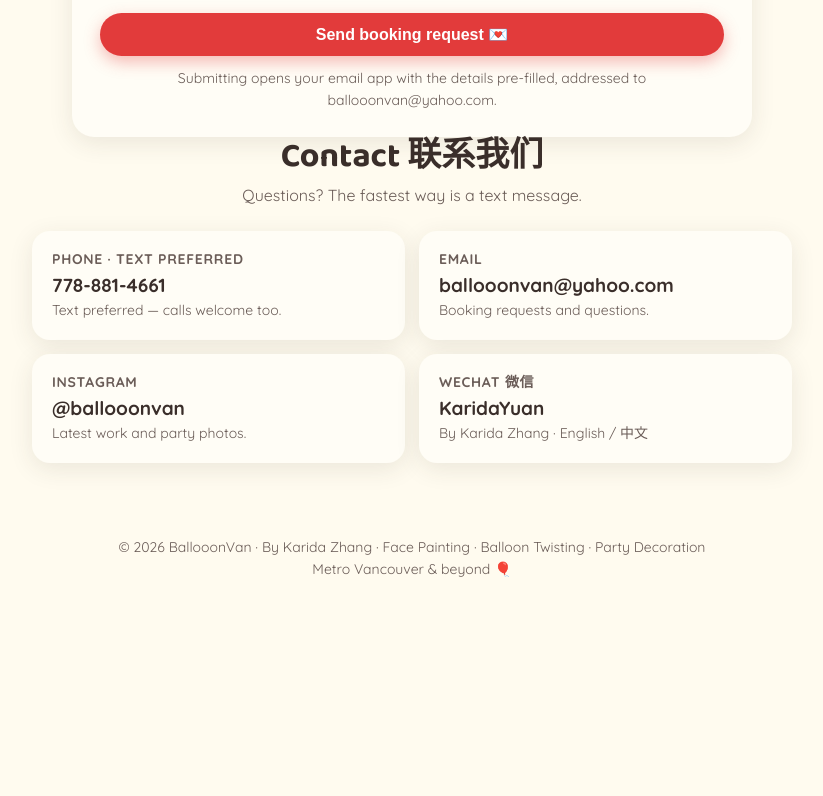
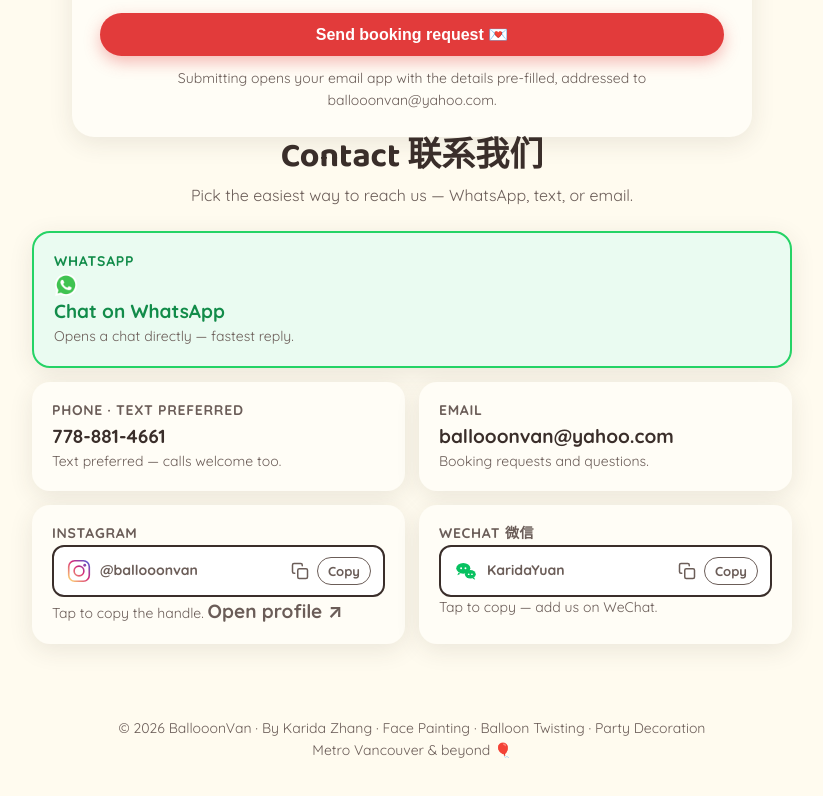
Before and after one commit to karidazhang-beep/ballooonvan-website, a plain HTML site: page index.html in a window 1280 px wide. Shown: the part 4237-5033 px from the top of the page, without its empty margins (228-1051 px from the left). Before the commit the page ends 4907 px from the top, so only its background shows below. Drawn offline with Linux system fonts and the light colour scheme.

Commit message:
Redesign Contact: WhatsApp button, email button, tap-to-copy handles (keep her carousel order)

```diff
--- a/content/instagram.json
+++ b/content/instagram.json
@@ -47,7 +47,7 @@
     },
     {
       "image": "/assets/gallery/ig-ocean-arm.jpg",
-      "caption": "Ocean arm painting — little fish",
+      "caption": "Ocean arm painting \u2014 little fish",
       "post": "https://www.instagram.com/p/DbrNASnATPe/"
     },
     {
--- a/index.html
+++ b/index.html
@@ -122,6 +122,19 @@ form.booking{max-width:680px;margin:0 auto;background:var(--card);border-radius:
 .contact-item a{font-weight:700;font-size:19px;text-decoration:none}
 .contact-item a:hover{text-decoration:underline}
 .contact-item span{font-size:14px;color:var(--ink-soft);display:block}
+.contact-item.whatsapp{grid-column:1/-1;background:#EAFBF1;border:2px solid #25D366}
+.contact-item.whatsapp b{color:#128C4A}
+.contact-item.whatsapp a{color:#128C4A}
+.contact-item .ic{width:22px;height:22px;vertical-align:-4px;margin-right:6px}
+.wa-icon{width:24px;height:24px;vertical-align:-5px;margin-right:6px}
+.copy-chip{display:flex;align-items:center;gap:8px;width:100%;background:#fff;border:2px solid var(--ink);border-radius:12px;padding:10px 12px;font:inherit;font-weight:700;font-size:19px;color:var(--ink);cursor:pointer;text-align:left}
+.copy-chip:hover{background:#FFF6D6}
+.copy-chip.copied{border-color:var(--green);background:#E7F6EF}
+.copy-chip .chip-icon{width:26px;height:26px;flex:none}
+.copy-chip .chip-handle{flex:1;overflow:hidden;text-overflow:ellipsis;white-space:nowrap}
+.copy-chip .copy-state{font-size:13px;font-weight:700;color:var(--ink-soft);border:1.5px solid var(--ink-soft);border-radius:999px;padding:3px 10px;flex:none}
+.copy-chip.copied .copy-state{color:var(--green);border-color:var(--green)}
+.copy-chip .copy-icon{width:18px;height:18px;flex:none;color:var(--ink-soft)}
 footer{margin-top:48px;padding:26px 0 90px;text-align:center;color:var(--ink-soft);font-size:14px}
 .sticky-bar{position:fixed;left:0;right:0;bottom:0;z-index:60;display:none;gap:10px;padding:10px 14px calc(10px + env(safe-area-inset-bottom));background:rgba(255,251,239,.96);border-top:2px solid #F0DFB2}
 .sticky-bar a{flex:1;text-align:center}
@@ -291,12 +304,13 @@ footer{margin-top:48px;padding:26px 0 90px;text-align:center;color:var(--ink-sof
 
   <section id="contact" class="wrap">
     <h2>Contact 联系我们</h2>
-    <p class="sub">Questions? The fastest way is a text message.</p>
+    <p class="sub">Pick the easiest way to reach us — WhatsApp, text, or email.</p>
     <div class="contact-grid">
-      <div class="contact-item"><b>Phone · Text preferred</b><a href="tel:+17788814661" data-phone-tel>778-881-4661</a><span>Text preferred — calls welcome too.</span></div>
-      <div class="contact-item"><b>Email</b><a href="mailto:ballooonvan@yahoo.com" data-email>ballooonvan@yahoo.com</a><span>Booking requests and questions.</span></div>
-      <div class="contact-item"><b>Instagram</b><a href="https://www.instagram.com/ballooonvan" target="_blank" rel="noopener">@ballooonvan</a><span>Latest work and party photos.</span></div>
-      <div class="contact-item"><b>WeChat 微信</b><a href="#" onclick="return false">KaridaYuan</a><span>By Karida Zhang · English / 中文</span></div>
+      <div class="contact-item whatsapp"><b>WhatsApp</b><a href="https://wa.me/17788814661?text=Hi%20BallooonVan!%20I%27d%20like%20to%20ask%20about%20booking%20a%20party" target="_blank" rel="noopener" data-whatsapp><img class="wa-icon" src="/assets/whatsapp-icon.png" alt="WhatsApp">Chat on WhatsApp</a><span>Opens a chat directly — fastest reply.</span></div>
+      <div class="contact-item"><b>Phone · Text preferred</b><a href="tel:+17788814661" data-phone-tel><svg class="ic" viewBox="0 0 24 24" fill="none" stroke="currentColor" stroke-width="2" stroke-linecap="round" stroke-linejoin="round" aria-hidden="true"><path d="M22 16.92v3a2 2 0 0 1-2.18 2 19.79 19.79 0 0 1-8.63-3.07 19.5 19.5 0 0 1-6-6 19.79 19.79 0 0 1-3.07-8.67A2 2 0 0 1 4.11 2h3a2 2 0 0 1 2 1.72 12.84 12.84 0 0 0 .7 2.81 2 2 0 0 1-.45 2.11L8.09 9.91a16 16 0 0 0 6 6l1.27-1.27a2 2 0 0 1 2.11-.45 12.84 12.84 0 0 0 2.81.7A2 2 0 0 1 22 16.92z"/></svg>778-881-4661</a><span>Text preferred — calls welcome too.</span></div>
+      <div class="contact-item"><b>Email</b><a href="mailto:ballooonvan@yahoo.com" data-email><svg class="ic" viewBox="0 0 24 24" fill="none" stroke="currentColor" stroke-width="2" stroke-linecap="round" stroke-linejoin="round" aria-hidden="true"><path d="M4 4h16c1.1 0 2 .9 2 2v12c0 1.1-.9 2-2 2H4c-1.1 0-2-.9-2-2V6c0-1.1.9-2 2-2z"/><polyline points="22,6 12,13 2,6"/></svg>ballooonvan@yahoo.com</a><span>Booking requests and questions.</span></div>
+      <div class="contact-item"><b>Instagram</b><button class="copy-chip" type="button" onclick="copyHandle(this, '@ballooonvan')"><svg class="chip-icon" viewBox="0 0 48 48" fill="none" aria-hidden="true"><defs><linearGradient id="igGrad2" x1="6" y1="42" x2="42" y2="6" gradientUnits="userSpaceOnUse"><stop stop-color="#FEDA75"/><stop offset=".55" stop-color="#D62976"/><stop offset="1" stop-color="#4F5BD5"/></linearGradient></defs><rect x="5" y="5" width="38" height="38" rx="11" stroke="url(#igGrad2)" stroke-width="3"/><circle cx="24" cy="24" r="9" stroke="url(#igGrad2)" stroke-width="3"/><circle cx="34.6" cy="13.4" r="2.6" fill="url(#igGrad2)"/></svg><span class="chip-handle">@ballooonvan</span><svg class="copy-icon" viewBox="0 0 24 24" fill="none" stroke="currentColor" stroke-width="2" stroke-linecap="round" stroke-linejoin="round" aria-hidden="true"><rect x="9" y="9" width="13" height="13" rx="2"/><path d="M5 15H4a2 2 0 0 1-2-2V4a2 2 0 0 1 2-2h9a2 2 0 0 1 2 2v1"/></svg><span class="copy-state">Copy</span></button><span>Tap to copy the handle. <a href="https://www.instagram.com/ballooonvan" target="_blank" rel="noopener">Open profile ↗</a></span></div>
+      <div class="contact-item"><b>WeChat 微信</b><button class="copy-chip" type="button" onclick="copyHandle(this, 'KaridaYuan')"><svg class="chip-icon" viewBox="0 0 48 48" aria-hidden="true"><ellipse cx="19" cy="19" rx="13" ry="10" fill="#07C160"/><path d="M10 27l-2 5 6-3z" fill="#07C160"/><ellipse cx="32" cy="30" rx="10" ry="8" fill="#07C160"/><path d="M39 36l2 4-5-2z" fill="#07C160"/><circle cx="15" cy="19" r="1.8" fill="#fff"/><circle cx="23" cy="19" r="1.8" fill="#fff"/><circle cx="29" cy="30" r="1.6" fill="#fff"/><circle cx="35" cy="30" r="1.6" fill="#fff"/></svg><span class="chip-handle">KaridaYuan</span><svg class="copy-icon" viewBox="0 0 24 24" fill="none" stroke="currentColor" stroke-width="2" stroke-linecap="round" stroke-linejoin="round" aria-hidden="true"><rect x="9" y="9" width="13" height="13" rx="2"/><path d="M5 15H4a2 2 0 0 1-2-2V4a2 2 0 0 1 2-2h9a2 2 0 0 1 2 2v1"/></svg><span class="copy-state">Copy</span></button><span>Tap to copy — add us on WeChat.</span></div>
     </div>
   </section>
 </main>
@@ -318,18 +332,18 @@ const DEFAULT_SETTINGS = {
 };
 let SETTINGS = DEFAULT_SETTINGS;
 const DEFAULT_INSTAGRAM = [
-  {image:"/assets/gallery/ig-hello-kitty.jpg", caption:"Hello Kitty balloon birthday setup", post:"https://www.instagram.com/p/DKESERLRnCh/"},
+  {image:"/assets/gallery/ig-balloon-crown.jpg", caption:"Balloon crown and face paint", post:"https://www.instagram.com/p/DaTmroMATIb/"},
   {image:"/assets/gallery/ig-halloween-skull.jpg", caption:"Halloween skull face paint", post:"https://www.instagram.com/p/DfMCt1QFIuW/"},
   {image:"/assets/gallery/ig-garden-cheeks.jpg", caption:"Flower garden cheek paint", post:"https://www.instagram.com/p/DexqUxZGJZY/"},
-  {image:"/assets/gallery/ig-princess-giftbox.jpg", caption:"Princess-style pink and white balloon gift box", post:"https://www.instagram.com/p/DJ-mbGYvD1m/"},
+  {image:"/assets/gallery/ig-hello-kitty.jpg", caption:"Hello Kitty balloon birthday setup", post:"https://www.instagram.com/p/DKESERLRnCh/"},
   {image:"/assets/gallery/ig-princess-collection.jpg", caption:"Princess face painting collection", post:"https://www.instagram.com/p/Der6AtAD0Cg/"},
   {image:"/assets/gallery/ig-birthday-boy.jpg", caption:"Birthday boy with spiderweb face paint", post:"https://www.instagram.com/p/Dej6_5YmnVs/"},
+  {image:"/assets/gallery/ig-princess-giftbox.jpg", caption:"Princess-style pink and white balloon gift box", post:"https://www.instagram.com/p/DJ-mbGYvD1m/"},
   {image:"/assets/gallery/ig-proposal-heart.jpg", caption:"Proposal balloon heart made of a thousand balloons", post:"https://www.instagram.com/p/DJ8LCFWJk0J/"},
   {image:"/assets/gallery/ig-unicorn-girl.jpg", caption:"Unicorn face paint", post:"https://www.instagram.com/p/DdErOVZhQt4/"},
   {image:"/assets/gallery/ig-ocean-arm.jpg", caption:"Ocean arm painting — little fish", post:"https://www.instagram.com/p/DbrNASnATPe/"},
   {image:"/assets/gallery/ig-balloon-favours.jpg", caption:"Handmade balloon animal party favours", post:"https://www.instagram.com/p/DJ5qqaHxblE/"},
   {image:"/assets/gallery/ig-candy-cane.jpg", caption:"Candy cane birthday face paint", post:"https://www.instagram.com/p/DacVPjWlNB2/"},
-  {image:"/assets/gallery/ig-balloon-crown.jpg", caption:"Balloon crown and face paint", post:"https://www.instagram.com/p/DaTmroMATIb/"},
   {image:"/assets/gallery/ig-lion-dance.jpg", caption:"Pastel balloon lion dance", post:"https://www.instagram.com/p/DJ0ZYkdJHaA/"},
   {image:"/assets/gallery/ig-party-girl.jpg", caption:"Birthday girl with butterfly face paint", post:"https://www.instagram.com/p/DZOy8MWlFzl/"},
   {image:"/assets/gallery/ig-floral-selfie.jpg", caption:"Pink floral face paint", post:"https://www.instagram.com/p/DMocD4dPIXO/"},
@@ -430,6 +444,25 @@ async function loadInstagram(){
   renderInstagram();
 }
 
+
+async function copyHandle(btn, text){
+  const state = btn.querySelector(".copy-state");
+  const done = () => {
+    const orig = state.textContent;
+    state.textContent = "Copied!";
+    btn.classList.add("copied");
+    setTimeout(() => { state.textContent = orig; btn.classList.remove("copied"); }, 2000);
+  };
+  try { await navigator.clipboard.writeText(text); done(); }
+  catch(e){
+    const ta = document.createElement("textarea");
+    ta.value = text; ta.style.position = "fixed"; ta.style.opacity = "0";
+    document.body.appendChild(ta); ta.select();
+    try { document.execCommand("copy"); done(); } catch(e2) {}
+    document.body.removeChild(ta);
+  }
+}
+
 (async function init(){
   const s = await loadJSON("/content/settings.json");
   if(s){
@@ -440,6 +473,7 @@ async function loadInstagram(){
     const digits = String(SETTINGS.phone).replace(/\D/g,"");
     document.querySelectorAll("[data-phone-tel]").forEach(a => { a.href = "tel:+1" + digits; a.textContent = SETTINGS.phone; });
     document.querySelectorAll("[data-phone-sms]").forEach(a => { a.href = "sms:+1" + digits; });
+    document.querySelectorAll("[data-whatsapp]").forEach(a => { a.href = "https://wa.me/1" + digits + "?text=" + encodeURIComponent("Hi BallooonVan! I'd like to ask about booking a party."); });
     document.querySelectorAll("[data-email]").forEach(a => { a.href = "mailto:" + SETTINGS.email; a.textContent = SETTINGS.email; });
   }
   loadInstagram();
```
Also changed, not shown: assets/whatsapp-icon.png (added), 1 other file.
